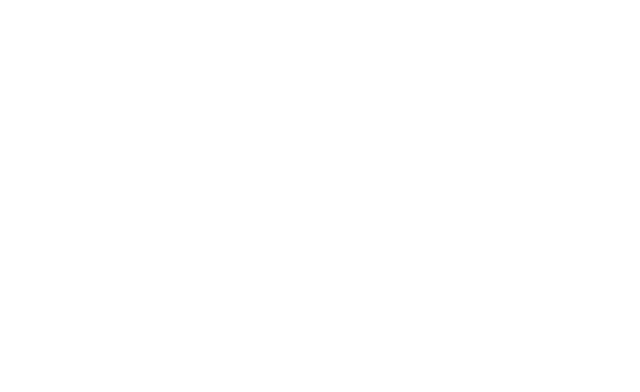
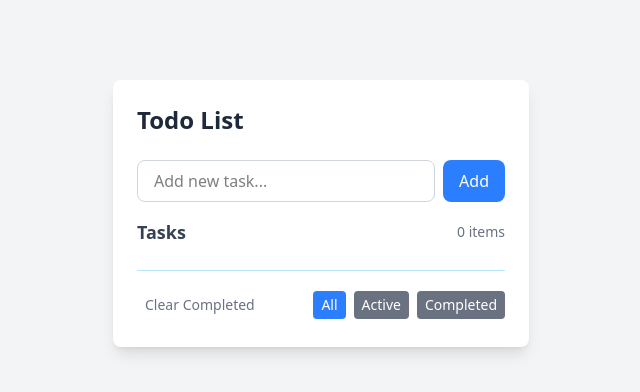
Before and after one commit to amirghorbani7/Todo_list, a plain HTML site: page index.html in a window 1280 px wide. Shown: the whole page, without its empty margins (319-959 px from the left). Drawn offline with nearby package versions, Linux system fonts and the light colour scheme.

Commit message:
HTML & CSS Completed

```diff
--- a/index.html
+++ b/index.html
@@ -6,7 +6,37 @@
     <script src="https://cdn.jsdelivr.net/npm/@tailwindcss/browser@4"></script>
     <title>Todo List</title>
 </head>
-<body>
+<body class="bg-gray-100 min-h-screen">
+    <div class="container mt-20 mx-auto px-4 max-w-md">
+        <div class="bg-white shadow-lg rounded-lg p-6">
+            <h1 class="text-2xl font-bold text-gray-800 mb-6">Todo List</h1>
+            <form id="todo-form" class="mb-4">
+                <div class="flex space-x-2">
+                    <input type="text" required name="" id="todo-input" placeholder="Add new task..." class="flex-grow px-4 py-2 border border-gray-300 rounded-lg focus:outline-none focus:ring-2 focus:ring-blue-500">
+                    <button type="submit" class="bg-blue-500 hover:bg-blue-600 text-white px-4 rounded-lg transition duration-200">Add</button>
+                </div>
+            </form>
+            <div class="mb-4">
+                <div class="flex justify-between items-center mb-2">
+                    <h2 class="text-lg font-semibold text-gray-700">Tasks</h2>
+                    <div class="text-sm text-gray-500">
+                        <span id="tasks-count">0</span> items
+                    </div>
+                </div>
+                <ul id="todo-list" class="space-y-2">
+                    <!-- tasks will be here -->
+                </ul>
+            </div>
+            <div class="flex justify-between items-center mt-6 pt-4 border-t border-sky-200">
+                <button id="clear-completed" class="text-sm px-2 py-2 bg-none text-gray-500 hover:text-gray-700 transition duration-200 cursor-pointer">Clear Completed</button>
+                <div class="flex space-x-2">
+                    <button id="filter-all" class="text-sm px-2 py-1 rounded bg-blue-500 text-white">All</button>
+                    <button id="filter-active" class="text-sm px-2 py-1 rounded bg-gray-500 text-white">Active</button>
+                    <button id="filter-completed" class="text-sm px-2 py-1 rounded bg-gray-500 text-white">Completed</button>
+                </div>
+            </div>
+        </div>
+    </div>
 
     <script src="./index.js"></script>
 </body>
```
